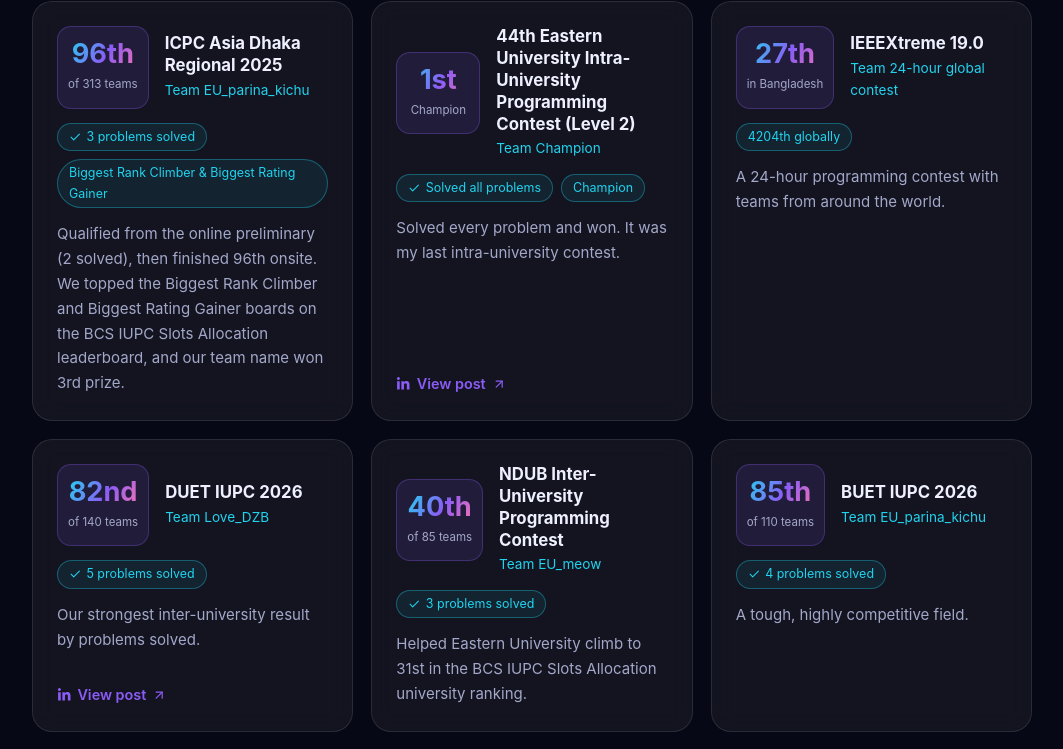
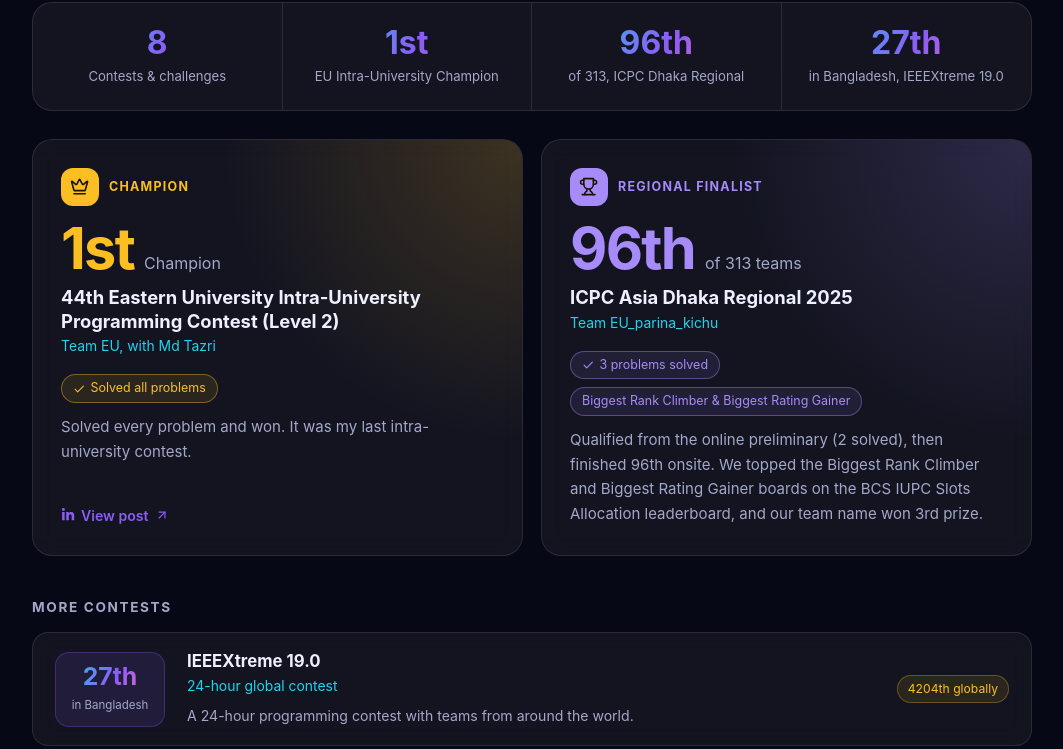
Before and after one commit to Somaiya-0/portfolio, a React (Vite) app: page / in a window 1280 px wide. Shown: the part 2864-3613 px from the top of the page, without its empty margins (108-1171 px from the left). Built offline with nearby package versions, Linux system fonts and the light colour scheme.

Commit message:
Redesign contest journey section

```diff
--- a/src/App.css
+++ b/src/App.css
@@ -166,34 +166,6 @@ footer { text-align: center; padding-top: 60px; padding-bottom: 40px; color: var
   .paper .cta { flex-direction: column; }
 }
 
-/* contests */
-.intro { color: var(--muted); max-width: 60ch; margin-bottom: 26px; }
-.cp-grid { display: grid; grid-template-columns: repeat(auto-fit, minmax(310px, 1fr)); gap: 18px; }
-.cp { display: flex; flex-direction: column; gap: 14px; padding: 0; overflow: hidden; }
-.cp > *:not(.cp-img) { margin-left: 24px; margin-right: 24px; }
-.cp > .cp-head { margin-top: 24px; }
-.cp > :last-child { margin-bottom: 24px; }
-.cp-img { width: 100%; aspect-ratio: 16 / 9; object-fit: cover; display: block; border-bottom: 1px solid var(--border); }
-.cp-head { display: flex; gap: 16px; align-items: center; }
-.cp-rank { flex: 0 0 auto; min-width: 84px; text-align: center; padding: 12px 10px; border-radius: 14px; background: rgba(139,92,246,.12); border: 1px solid rgba(139,92,246,.3); }
-.cp-rank b { display: block; font-size: 1.7rem; line-height: 1.1; }
-.cp-rank span { font-size: .72rem; color: var(--muted); }
-.cp-meta h4 { font-size: 1.05rem; line-height: 1.3; margin-bottom: 2px; }
-.cp-team { color: var(--cyan) !important; font-size: .85rem; }
-.cp .chips { margin: 0 24px; }
-.cp .chips li { color: var(--cyan); border-color: rgba(34,211,238,.35); background: rgba(34,211,238,.08); display: inline-flex; align-items: center; gap: 5px; }
-.cp > p { color: var(--muted); font-size: .94rem; flex: 1; }
-.cp-link { display: inline-flex; align-items: center; gap: 6px; color: var(--violet); font-weight: 600; font-size: .9rem; }
-.cp-link:hover { color: var(--cyan); }
-@media (max-width: 720px) {
-  .cp-grid { grid-template-columns: 1fr; }
-  .cp > *:not(.cp-img) { margin-left: 18px; margin-right: 18px; }
-  .cp .chips { margin: 0 18px; }
-  .cp > .cp-head { margin-top: 18px; }
-  .cp > :last-child { margin-bottom: 18px; }
-  .cp-rank { min-width: 74px; }
-}
-
 /* nasa feature */
 .nasa { padding: 0; overflow: hidden; border-color: rgba(34,211,238,.3); background: linear-gradient(135deg, rgba(34,211,238,.08), rgba(139,92,246,.1)); }
 .nasa-img { width: 100%; max-height: 360px; object-fit: cover; display: block; border-bottom: 1px solid var(--border); }
@@ -243,3 +215,63 @@ a.card { color: inherit; text-decoration: none; cursor: pointer; }
 .live-actions .go { margin-top: 0; }
 .gh-btn { position: relative; z-index: 2; display: inline-flex; align-items: center; gap: 8px; padding: 8px 16px; border-radius: 10px; font-size: .88rem; font-weight: 600; color: var(--text); border: 1px solid var(--border); background: var(--glass); transition: .2s; }
 .gh-btn:hover { border-color: var(--violet); background: rgba(139,92,246,.2); transform: translateY(-2px); }
+
+/* contest journey */
+.intro { color: var(--muted); max-width: 60ch; margin-bottom: 26px; }
+.cp-stats { display: grid; grid-template-columns: repeat(4, 1fr); border: 1px solid var(--border); border-radius: 20px; background: var(--glass); overflow: hidden; margin-bottom: 28px; }
+.cp-stats div { padding: 22px 16px; text-align: center; border-right: 1px solid var(--border); }
+.cp-stats div:last-child { border-right: 0; }
+.cp-stats b { display: block; font-size: 2rem; line-height: 1.15; }
+.cp-stats span { color: var(--muted); font-size: .82rem; }
+
+.cp-feat { display: grid; grid-template-columns: repeat(auto-fit, minmax(320px, 1fr)); gap: 18px; }
+.feat { padding: 0; overflow: hidden; position: relative; display: flex; flex-direction: column; --a: #fbbf24; }
+.feat.violet { --a: #a78bfa; }
+.feat::before { content: ''; position: absolute; inset: 0; background: radial-gradient(500px circle at 100% 0, color-mix(in srgb, var(--a) 18%, transparent), transparent 60%); pointer-events: none; }
+.feat:hover { border-color: color-mix(in srgb, var(--a) 60%, transparent); box-shadow: 0 20px 50px -20px color-mix(in srgb, var(--a) 60%, transparent); }
+.feat-img { width: 100%; aspect-ratio: 16 / 9; object-fit: cover; display: block; border-bottom: 1px solid var(--border); position: relative; }
+.feat-body { padding: 28px; position: relative; display: flex; flex-direction: column; flex: 1; }
+.feat-top { display: flex; align-items: center; gap: 10px; margin-bottom: 14px; }
+.feat-ico { display: grid; place-items: center; width: 38px; height: 38px; border-radius: 12px; font-size: 1.2rem; color: #1a1300; background: var(--a); }
+.feat-label { font-size: .78rem; letter-spacing: .1em; text-transform: uppercase; font-weight: 700; color: var(--a); }
+.feat-rank { display: flex; align-items: baseline; gap: 10px; margin-bottom: 8px; }
+.feat-rank b { font-size: clamp(2.6rem, 8vw, 3.6rem); line-height: 1; color: var(--a); letter-spacing: -.03em; }
+.feat-rank span { color: var(--muted); }
+.feat h4 { font-size: 1.15rem; line-height: 1.3; }
+.cp-team { color: var(--cyan) !important; font-size: .87rem; margin-top: 2px; }
+.feat .chips { margin: 16px 0 12px; }
+.feat .chips li { color: var(--a); border-color: color-mix(in srgb, var(--a) 40%, transparent); background: color-mix(in srgb, var(--a) 10%, transparent); display: inline-flex; align-items: center; gap: 5px; }
+.feat-body > p:not(.cp-team) { color: var(--muted); font-size: .94rem; flex: 1; }
+.cp-link { display: inline-flex; align-items: center; gap: 6px; color: var(--violet); font-weight: 600; font-size: .88rem; margin-top: 14px; }
+.cp-link:hover { color: var(--cyan); }
+
+.board-title { margin: 40px 0 14px; font-size: .85rem; letter-spacing: .12em; text-transform: uppercase; color: var(--muted); }
+.board { display: grid; gap: 12px; }
+.row { display: grid; grid-template-columns: 110px 1fr auto; gap: 8px 22px; align-items: center; padding: 18px 22px; border-radius: 16px; overflow: hidden; }
+.row:hover { transform: translateX(4px); }
+.row-img { grid-column: 1 / -1; width: calc(100% + 44px); margin: -18px -22px 6px; aspect-ratio: 16 / 7; object-fit: cover; }
+.row-rank { text-align: center; padding: 10px 6px; border-radius: 14px; background: rgba(139,92,246,.12); border: 1px solid rgba(139,92,246,.28); }
+.row-rank b { display: block; font-size: 1.55rem; line-height: 1.1; background: var(--grad); -webkit-background-clip: text; background-clip: text; color: transparent; }
+.row-rank span { font-size: .72rem; color: var(--muted); }
+.row-main h4 { font-size: 1.05rem; line-height: 1.3; }
+.row-note { color: var(--muted); font-size: .88rem; margin-top: 6px; }
+.row-side { display: flex; flex-direction: column; align-items: flex-end; gap: 8px; text-align: right; }
+.solved { display: inline-flex; align-items: center; gap: 10px; color: var(--cyan); font-size: .85rem; font-weight: 600; }
+.dots { display: inline-flex; gap: 4px; }
+.dots i { width: 9px; height: 9px; border-radius: 50%; background: var(--cyan); box-shadow: 0 0 8px rgba(34,211,238,.6); }
+.row-badge { font-size: .76rem; padding: 3px 10px; border-radius: 999px; color: var(--amber); background: rgba(251,191,36,.1); border: 1px solid rgba(251,191,36,.3); }
+.row-side .cp-link { margin-top: 0; }
+
+@media (max-width: 720px) {
+  .cp-stats { grid-template-columns: 1fr 1fr; }
+  .cp-stats div { padding: 16px 10px; }
+  .cp-stats div:nth-child(2) { border-right: 0; }
+  .cp-stats div:nth-child(-n+2) { border-bottom: 1px solid var(--border); }
+  .cp-stats b { font-size: 1.6rem; }
+  .cp-feat { grid-template-columns: 1fr; }
+  .feat-body { padding: 20px; }
+  .row { grid-template-columns: 84px 1fr; padding: 16px; }
+  .row-img { width: calc(100% + 32px); margin: -16px -16px 4px; }
+  .row-side { grid-column: 1 / -1; flex-direction: row; flex-wrap: wrap; align-items: center; justify-content: flex-start; text-align: left; gap: 10px 14px; }
+  .row-rank b { font-size: 1.3rem; }
+}
--- a/src/App.jsx
+++ b/src/App.jsx
@@ -1,7 +1,7 @@
 import { useEffect, useRef, useState } from 'react'
 import {
   LuFileText, LuMedal, LuTrophy, LuUsers, LuRocket, LuZap, LuTent, LuGraduationCap,
-  LuFolderGit2, LuArrowUpRight, LuCheck, LuGlobe, LuMail, LuMenu, LuX, LuBookOpen,
+  LuFolderGit2, LuArrowUpRight, LuCheck, LuGlobe, LuCrown, LuMail, LuMenu, LuX, LuBookOpen,
 } from 'react-icons/lu'
 import { FaGithub, FaLinkedinIn, FaResearchgate } from 'react-icons/fa6'
 import { SiLeetcode } from 'react-icons/si'
@@ -209,6 +209,16 @@ const nasa = {
 const photos = import.meta.glob('./assets/contests/*.{jpg,jpeg,png,webp}', { eager: true, import: 'default' })
 const photoFor = (id) => Object.entries(photos).find(([k]) => k.includes(`/${id}`))?.[1]
 
+const featuredIds = ['eu-intra-44', 'icpc-dhaka-2025']
+const featured = featuredIds.map((id) => contests.find((c) => c.id === id))
+const board = contests.filter((c) => !featuredIds.includes(c.id))
+const cpStats = [
+  { value: String(contests.length + 1), label: 'Contests & challenges' },
+  { value: '1st', label: 'EU Intra-University Champion' },
+  { value: '96th', label: 'of 313, ICPC Dhaka Regional' },
+  { value: '27th', label: 'in Bangladesh, IEEEXtreme 19.0' },
+]
+
 const sections = ['about', 'highlights', 'contests', 'research', 'skills', 'projects', 'github', 'contact']
 
 function useReveal() {
@@ -357,27 +367,38 @@ export default function App() {
             Competitive programming has been a big part of my university life. I led my team in every contest
             I entered.
           </p>
-          <div className="cp-grid">
-            {contests.map((c) => {
+
+          <div className="cp-stats reveal">
+            {cpStats.map((x) => (
+              <div key={x.label}>
+                <b className="grad">{x.value}</b>
+                <span>{x.label}</span>
+              </div>
+            ))}
+          </div>
+
+          <div className="cp-feat">
+            {featured.map((c, i) => {
               const img = photoFor(c.id)
               return (
-                <article className="glass cp reveal" key={c.id}>
-                  {img && <img className="cp-img" src={img} alt={c.event} loading="lazy" />}
-                  <div className="cp-head">
-                    <div className="cp-rank">
-                      <b className="grad">{c.rank}</b>
+                <article className={`glass feat ${i === 0 ? 'gold' : 'violet'} reveal`} key={c.id}>
+                  {img && <img className="feat-img" src={img} alt={c.event} loading="lazy" />}
+                  <div className="feat-body">
+                    <div className="feat-top">
+                      <span className="feat-ico">{i === 0 ? <LuCrown /> : <LuTrophy />}</span>
+                      <span className="feat-label">{i === 0 ? 'Champion' : 'Regional finalist'}</span>
+                    </div>
+                    <div className="feat-rank">
+                      <b>{c.rank}</b>
                       <span>{c.of}</span>
                     </div>
-                    <div className="cp-meta">
                     <h4>{c.event}</h4>
-                      <p className="cp-team">Team {c.team}</p>
-                    </div>
-                  </div>
+                    <p className="cp-team">{c.team === 'Champion' ? 'Team EU, with Md Tazri' : `Team ${c.team}`}</p>
                     <ul className="chips small">
                       {c.solved !== undefined && (
                         <li><LuCheck /> {c.solved === 'All' ? 'Solved all problems' : `${c.solved} problems solved`}</li>
                       )}
-                    {c.badge && <li>{c.badge}</li>}
+                      {c.badge && c.badge !== 'Champion' && <li>{c.badge}</li>}
                     </ul>
                     <p>{c.note}</p>
                     {c.url && (
@@ -385,10 +406,50 @@ export default function App() {
                         <FaLinkedinIn /> View post <LuArrowUpRight />
                       </a>
                     )}
+                  </div>
                 </article>
               )
             })}
           </div>
+
+          <h5 className="board-title reveal">More contests</h5>
+          <ul className="board">
+            {board.map((c) => {
+              const img = photoFor(c.id)
+              return (
+                <li className="glass row reveal" key={c.id}>
+                  {img && <img className="row-img" src={img} alt={c.event} loading="lazy" />}
+                  <div className="row-rank">
+                    <b>{c.rank}</b>
+                    <span>{c.of}</span>
+                  </div>
+                  <div className="row-main">
+                    <h4>{c.event}</h4>
+                    <p className="cp-team">{c.team.startsWith('24-hour') ? c.team : `Team ${c.team}`}</p>
+                    <p className="row-note">{c.note}</p>
+                  </div>
+                  <div className="row-side">
+                    {c.solved !== undefined && (
+                      <span className="solved" title={`${c.solved} problems solved`}>
+                        <span className="dots">
+                          {Array.from({ length: c.solved }).map((_, i) => (
+                            <i key={i} />
+                          ))}
+                        </span>
+                        {c.solved} solved
+                      </span>
+                    )}
+                    {c.badge && <span className="row-badge">{c.badge}</span>}
+                    {c.url && (
+                      <a className="cp-link" href={c.url} target="_blank" rel="noreferrer" aria-label={`${c.event} post on LinkedIn`}>
+                        <FaLinkedinIn /> Post <LuArrowUpRight />
+                      </a>
+                    )}
+                  </div>
+                </li>
+              )
+            })}
+          </ul>
         </section>
 
         <section id="research">
```
Lines whose indentation alone changed are shown as unchanged.
